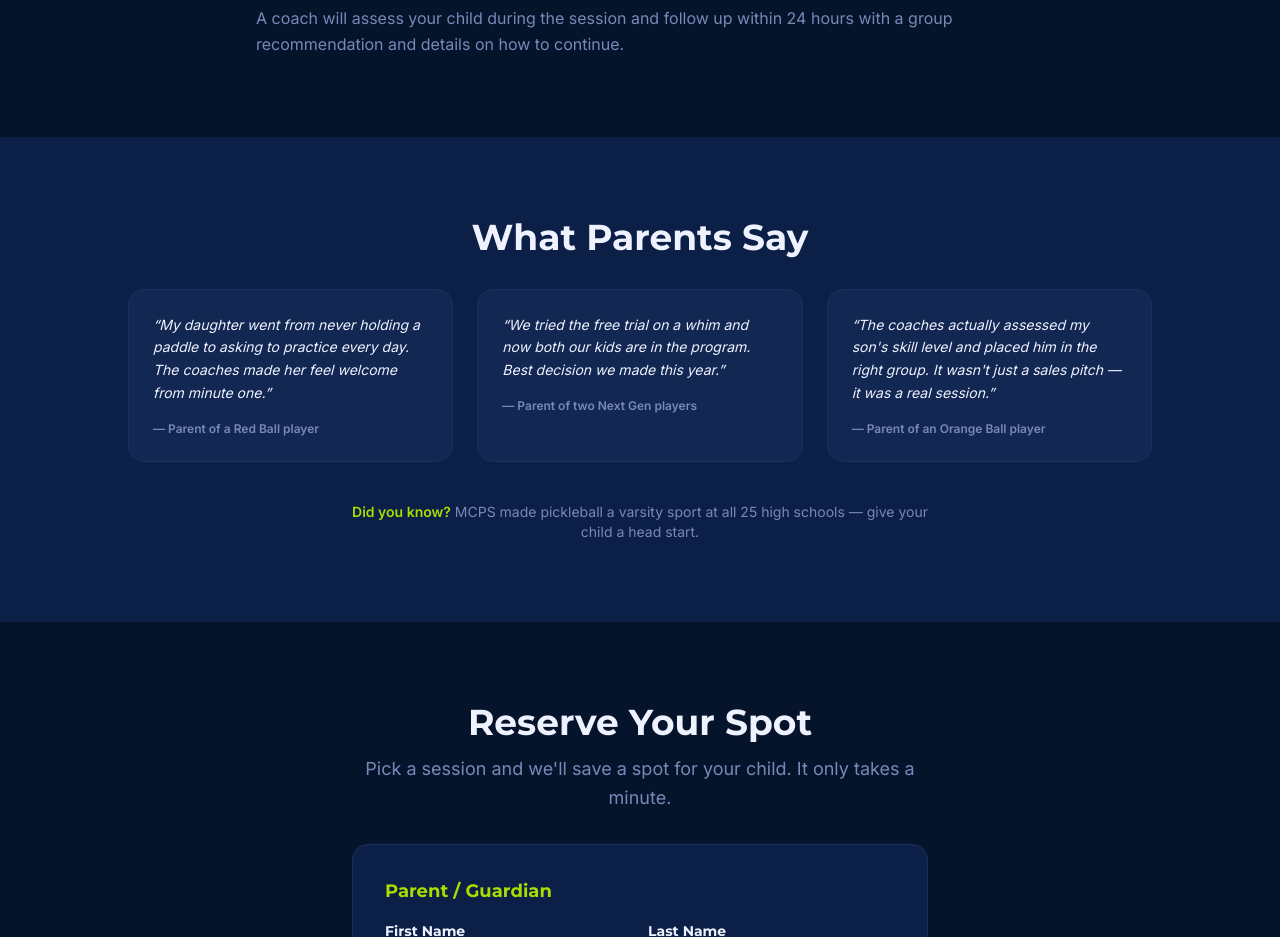
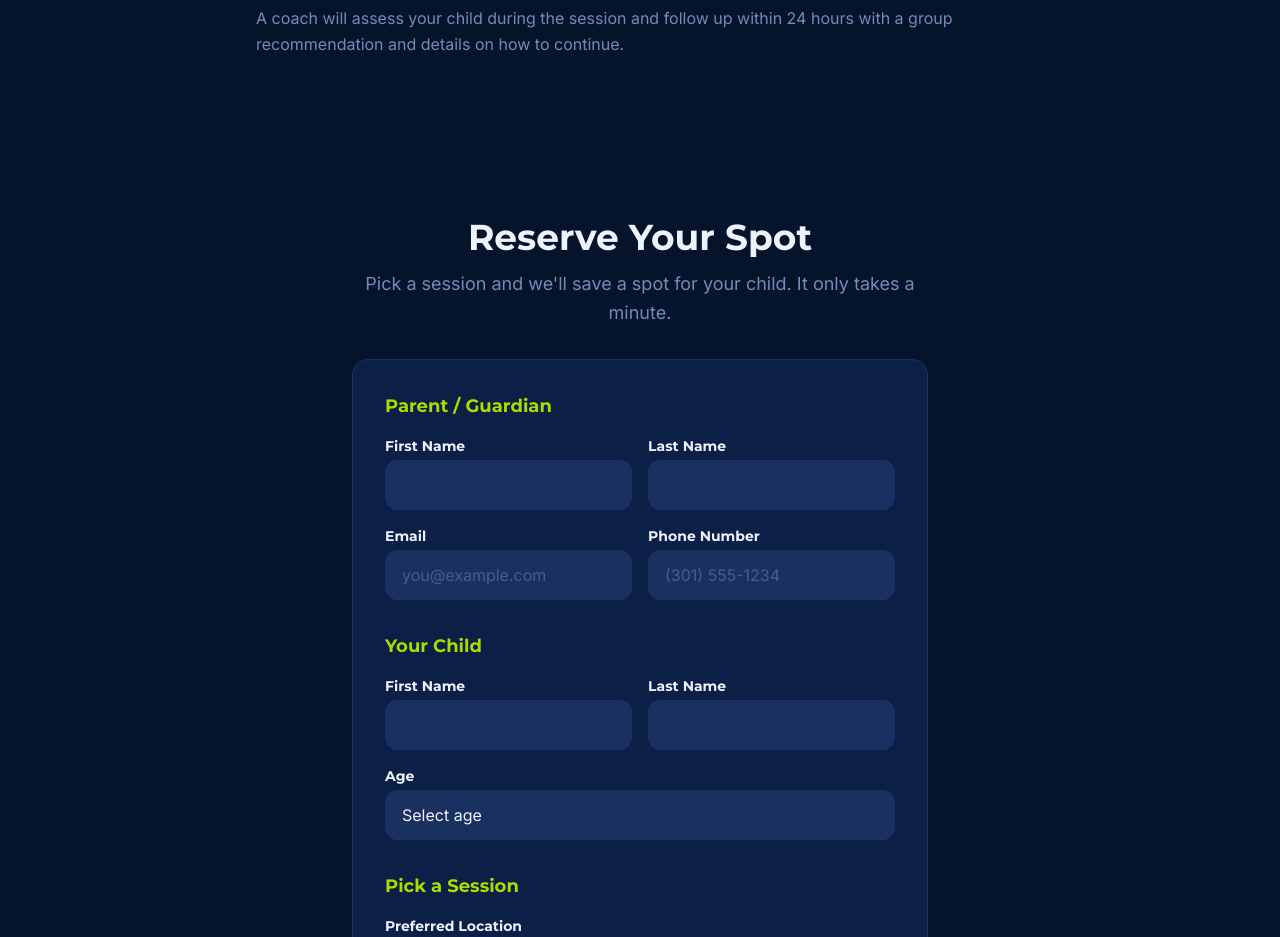
Before and after one commit to sammorrispb/nextgen-academy, a Next.js app: page /free-trial in a window 1280 px wide. Shown: the part 1760-2697 px from the top of the page. Built offline with nearby package versions, Linux system fonts and the light colour scheme.

Commit message:
Remove testimonials section from free trial page

```diff
--- a/src/app/free-trial/page.tsx
+++ b/src/app/free-trial/page.tsx
@@ -2,7 +2,7 @@ import type { Metadata } from "next";
 import { seo } from "@/data/seo";
 import { locations } from "@/data/locations";
 import { fetchFreeTrialSessions } from "@/lib/courtreserve";
-import { testimonials } from "@/data/testimonials";
+
 import { site } from "@/data/site";
 import SectionHeading from "@/components/SectionHeading";
 import CTABanner from "@/components/CTABanner";
@@ -249,33 +249,6 @@ export default async function FreeTrialPage() {
         </div>
       </section>
 
-      {/* ─── Social Proof ─────────────────────────── */}
-      <section className="bg-ngpa-panel py-16 sm:py-20 px-4">
-        <div className="max-w-5xl mx-auto">
-          <SectionHeading title="What Parents Say" centered />
-          <div className="grid grid-cols-1 md:grid-cols-3 gap-6 mb-10">
-            {testimonials.map((t, i) => (
-              <blockquote
-                key={i}
-                className="bg-ngpa-slate/50 rounded-xl p-6 border border-ngpa-slate"
-              >
-                <p className="text-ngpa-white text-sm leading-relaxed mb-4 italic">
-                  &ldquo;{t.quote}&rdquo;
-                </p>
-                <footer className="text-ngpa-muted text-xs font-semibold">
-                  {t.attribution}
-                </footer>
-              </blockquote>
-            ))}
-          </div>
-          <p className="text-center text-ngpa-muted text-sm max-w-xl mx-auto">
-            <span className="text-ngpa-lime font-semibold">Did you know?</span>{" "}
-            MCPS made pickleball a varsity sport at all 25 high schools — give
-            your child a head start.
-          </p>
-        </div>
-      </section>
-
       {/* ─── RSVP Form ────────────────────────────── */}
       <section
         id="rsvp"
```
